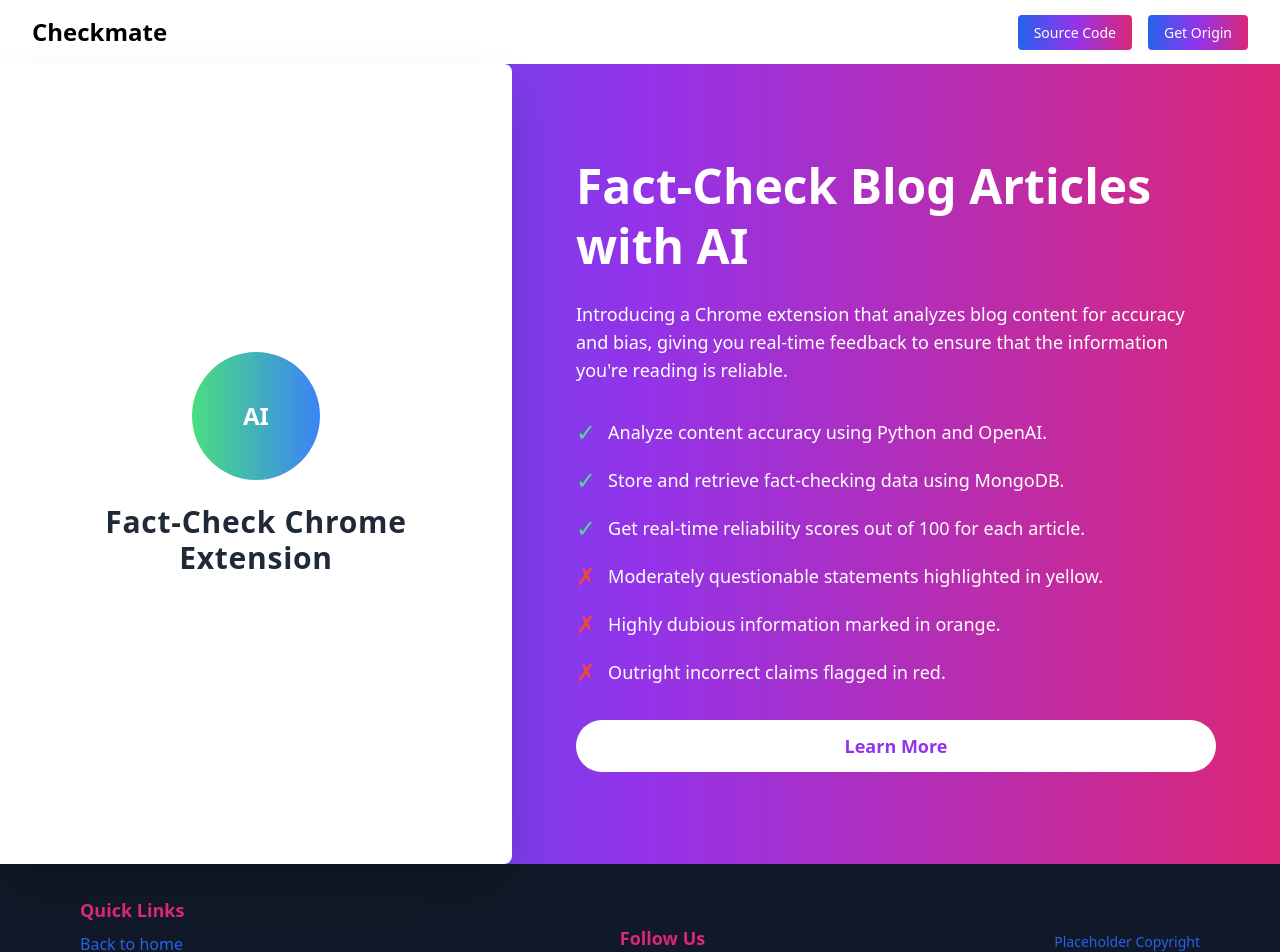
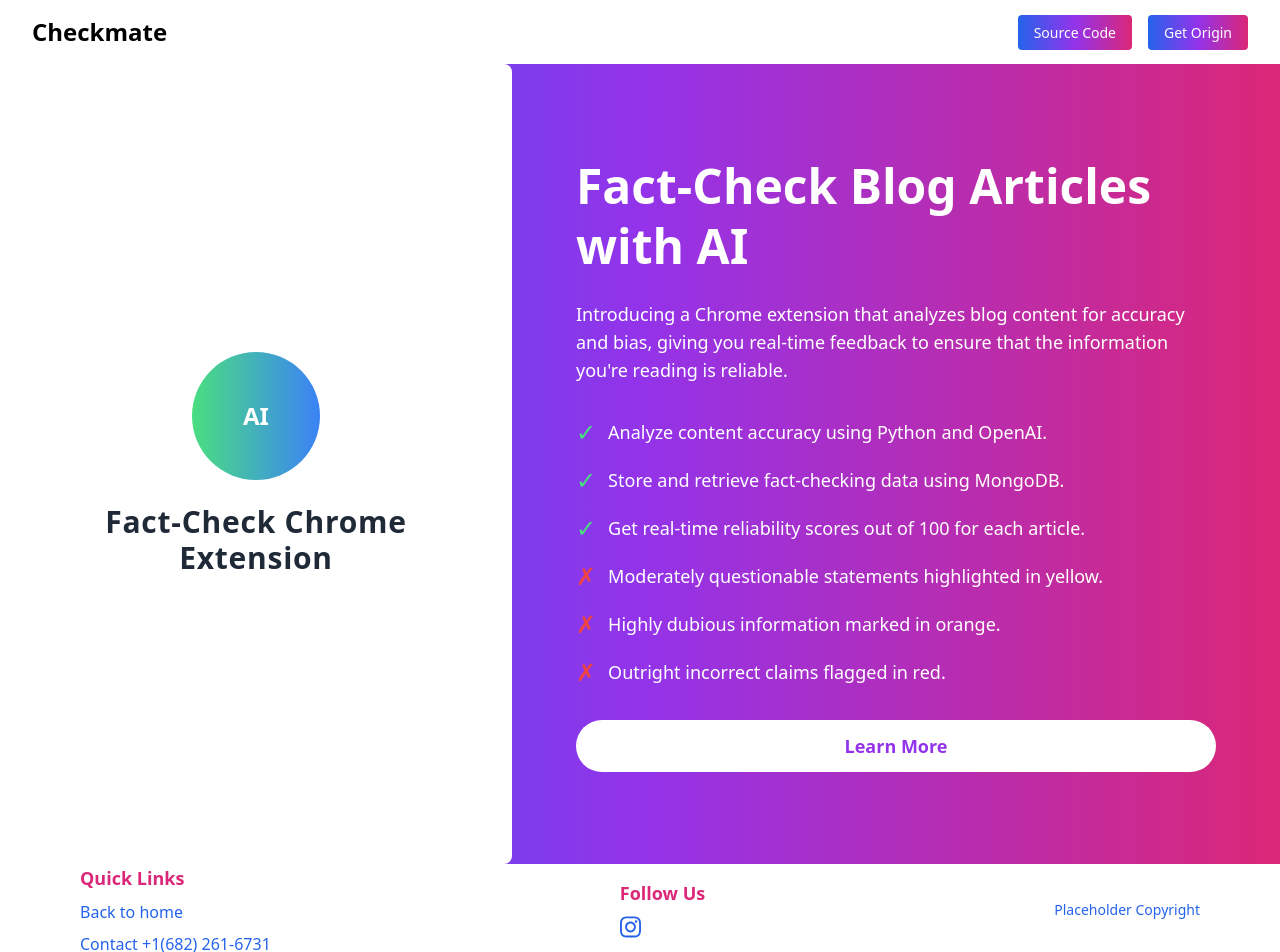
Before and after one commit to justjaiom/checkmate, a React (Create React App) app in the folder website/: page / in a window 1280 px wide. Shown: the top 952 px of the page. Built offline with nearby package versions, Linux system fonts and the light colour scheme.

Commit message:
index and footer

```diff
--- a/website/public/index.html
+++ b/website/public/index.html
@@ -3,6 +3,15 @@
   <head>
     <meta charset="utf-8" />
     <link rel="icon" href="%PUBLIC_URL%/favicon.ico" />
+    <link
+  rel="stylesheet"
+  href="https://cdnjs.cloudflare.com/ajax/libs/font-awesome/6.0.0-beta3/css/all.min.css"
+  integrity="sha384-k6RqeWeci5ZR/Lv4MR0sA0FfDOMXyZ2C2jOd9gS/6g5xwS8QZLJfM7U7V7AP+7O"
+  crossorigin="anonymous"
+/>
+
+
+
     <meta name="viewport" content="width=device-width, initial-scale=1" />
     <meta name="theme-color" content="#000000" />
     <meta
--- a/website/src/components/footer.jsx
+++ b/website/src/components/footer.jsx
@@ -1,9 +1,11 @@
 // src/components/Footer.js
 import React from "react";
+import { FontAwesomeIcon } from '@fortawesome/react-fontawesome'; // Import the FontAwesomeIcon component
+import { faInstagram } from '@fortawesome/free-brands-svg-icons'; // Import the Instagram icon
 
 const Footer = () => {
   return (
-    <footer className="bg-gray-900 text-primary py-8"> {/* Dark grey background and primary text color */}
+    <footer className="bg-white shadow-none"> {/* White background and no shadow */}
       <div className="max-w-6xl mx-auto px-4">
         <div className="flex flex-col md:flex-row justify-between items-center">
           {/* Left section: links */}
@@ -23,18 +25,17 @@
             </ul>
           </div>
 
-          {/* Center section: social media icons */}
+          {/* Center section: Instagram icon */}
           <div className="mb-4 md:mb-0">
             <h5 className="text-lg font-bold mb-2 text-pop">Follow Us</h5>
             <div className="flex space-x-4">
-              <a href="https://facebook.com" className="text-primary hover:text-pop">
-                <i className="fab fa-facebook-f"></i> {/* Replace with icons */}
-              </a>
-              <a href="https://twitter.com" className="text-primary hover:text-pop">
-                <i className="fab fa-twitter"></i>
-              </a>
-              <a href="https://instagram.com" className="text-primary hover:text-pop">
-                <i className="fab fa-instagram"></i>
+              <a
+                href="https://instagram.com"
+                className="text-primary hover:text-pop"
+                target="_blank" // Open in a new tab
+                rel="noopener noreferrer" // Security best practices
+              >
+                <FontAwesomeIcon icon={faInstagram} className="text-2xl" /> {/* Instagram icon */}
               </a>
             </div>
           </div>
--- a/website/src/components/hero.jsx
+++ b/website/src/components/hero.jsx
@@ -3,7 +3,7 @@
     <section className="bg-gradient-to-r from-blue-600 via-purple-600 to-pink-600 h-screen flex items-stretch">
       {/* Left section - 65% for visual */}
       <div className="w-full md:w-2/5 flex items-center justify-center">
-          <div className="w-full h-full bg-white flex flex-col items-center justify-center shadow-2xl rounded-r-lg p-8">
+        <div className="w-full h-full bg-white flex flex-col items-center justify-center rounded-r-lg p-8">
           <div className="w-32 h-32 bg-gradient-to-r from-green-400 to-blue-500 rounded-full mb-6 flex items-center justify-center">
             <span className="text-2xl font-bold text-white">AI</span>
           </div>
```
Lines whose indentation alone changed are shown as unchanged.
